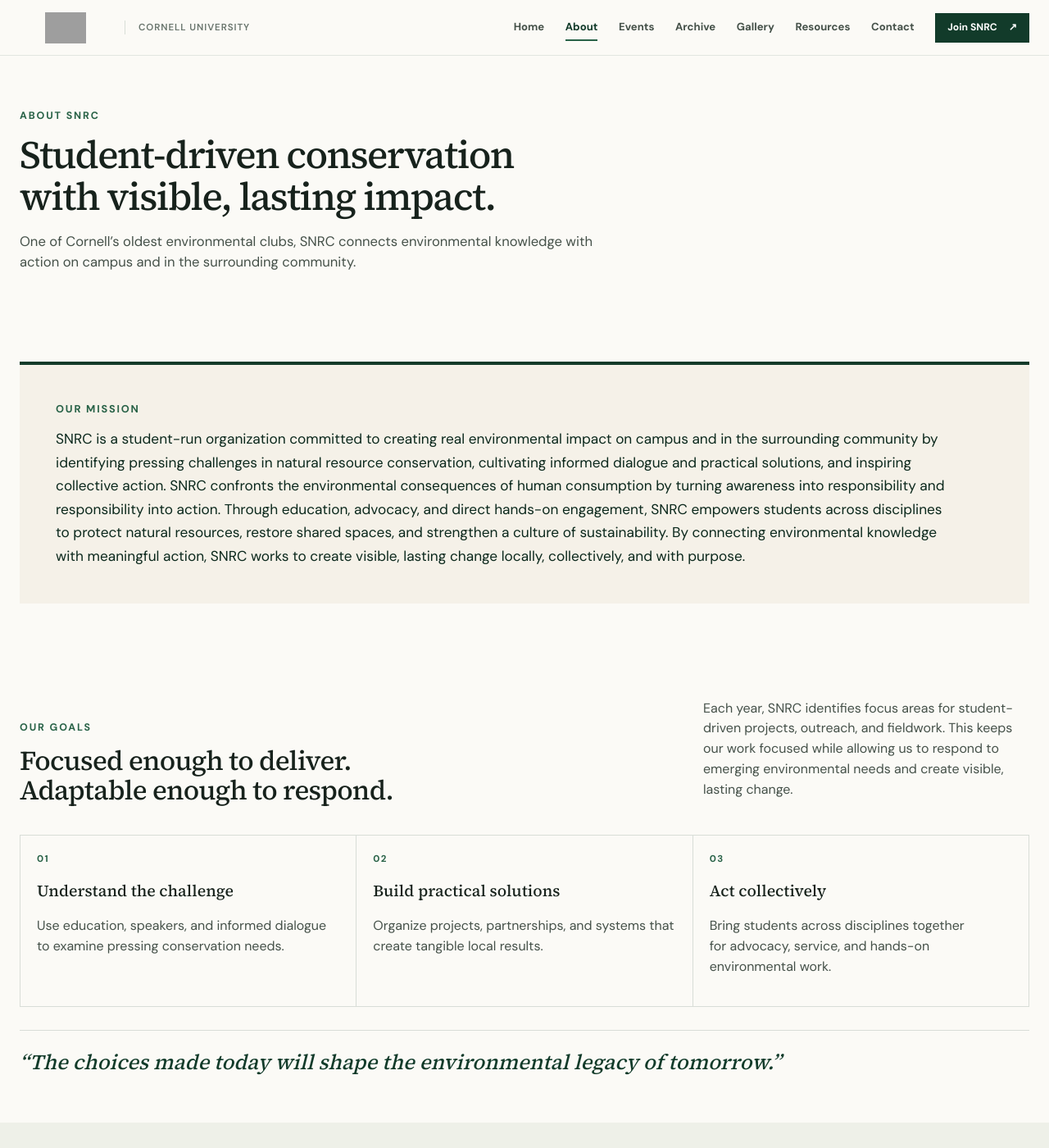
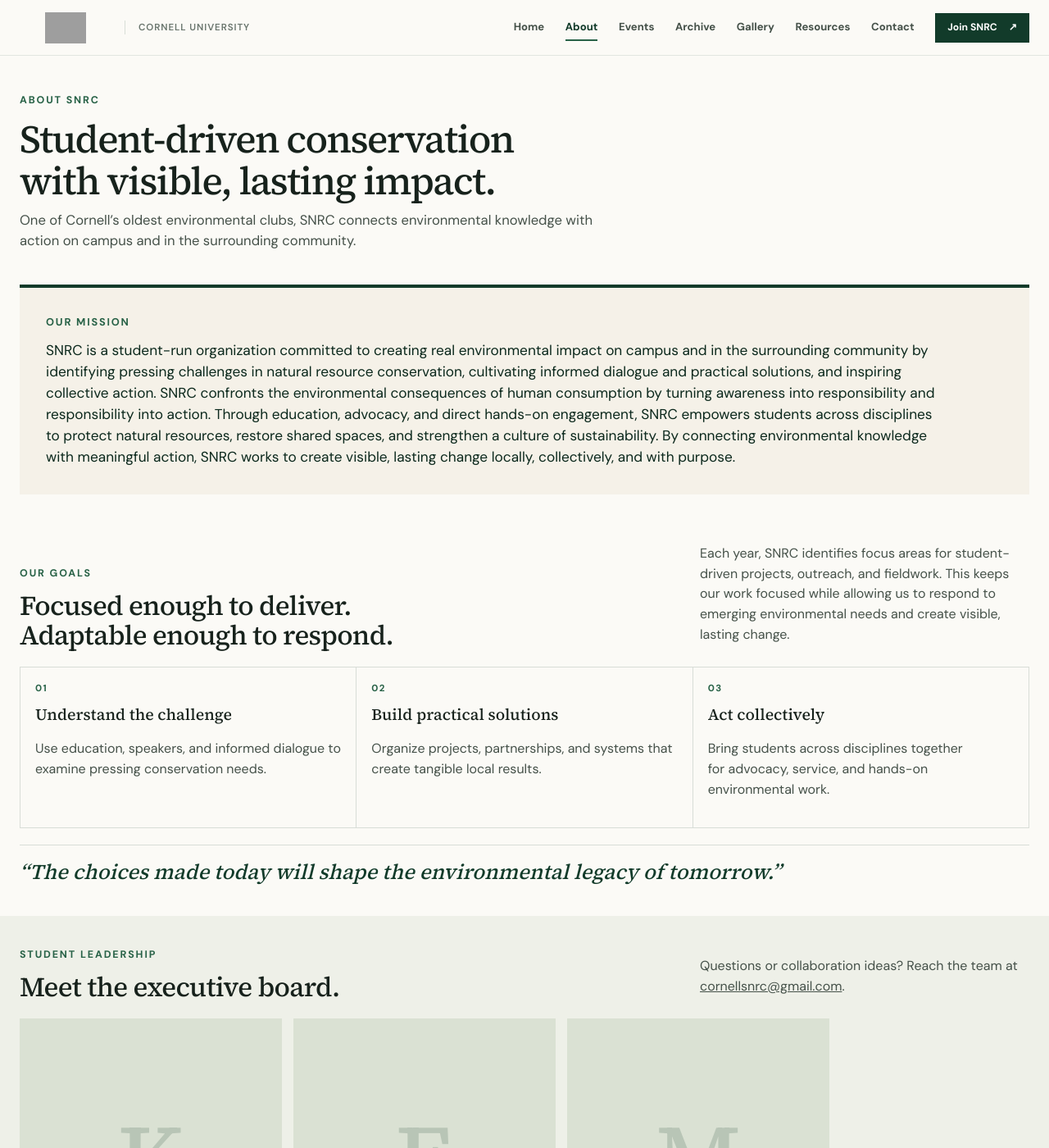
Before and after one commit to cornellsnrc/cornellsnrc.github.io, a Jekyll site: the page built from about.html, in a window 1280 px wide and 1400 px high. Shown: the whole window at 82% size. Built offline with Jekyll 4.4.1, drawn with Linux system fonts in a browser that asks for light colours; grey boxes are pictures that could not be loaded.

Commit message:
Compact informational page spacing

```diff
--- a/assets/css/main.css
+++ b/assets/css/main.css
@@ -321,6 +321,52 @@
 .collaboration-callout h2 { margin-bottom: 0; }
 .collaboration-callout .button { margin-top: 20px; }
 
+/* Compact informational pages */
+.page-about .page-hero,
+.page-gallery .page-hero,
+.page-resources .page-hero,
+.page-contact .page-hero { padding-top: clamp(34px, 3.5vw, 46px); padding-bottom: clamp(20px, 2.5vw, 30px); }
+.page-about .page-hero h1,
+.page-gallery .page-hero h1,
+.page-resources .page-hero h1,
+.page-contact .page-hero h1 { margin-bottom: 10px; }
+.page-about .page-hero > p:last-of-type,
+.page-gallery .page-hero > p:last-of-type,
+.page-resources .page-hero > p:last-of-type,
+.page-contact .page-hero > p:last-of-type { line-height: 1.45; }
+
+.page-about main > .section { padding-block: clamp(24px, 3vw, 38px); }
+.page-about main > .section:nth-of-type(2) { padding-top: 12px; padding-bottom: 22px; }
+.page-about .statement-panel { padding: clamp(22px, 2.8vw, 32px); }
+.page-about .statement-text-long { line-height: 1.5; }
+.page-about .section-heading-row { margin-bottom: 20px; gap: 26px; }
+.page-about .value-card { min-height: 150px; padding: 17px 18px; }
+.page-about .value-card > span { margin-bottom: 12px; }
+.page-about .legacy-quote { margin-top: 20px; padding-top: 16px; }
+.page-about .officer-grid { gap: 14px; }
+.page-about .officer-content { padding: 15px 16px 17px; }
+.page-about .officer-content h3 { margin-bottom: 7px; }
+.page-about .officer-content > p { line-height: 1.48; }
+
+.page-gallery main > .section { padding-top: 10px; padding-bottom: clamp(30px, 3vw, 42px); }
+.page-gallery .gallery-grid { gap: 12px; }
+
+.page-resources main > .section { padding-top: 12px; padding-bottom: clamp(30px, 3vw, 42px); }
+.page-resources .resource-sections { gap: 26px; }
+.page-resources .resource-group { gap: 34px; }
+.page-resources .resource-group h2 { margin-bottom: 8px; font-size: 1.75rem; }
+.page-resources .resource-card { padding-block: 11px; }
+.page-resources .resource-card small { line-height: 1.4; }
+
+.page-contact main > .section { padding-block: clamp(24px, 3vw, 36px); }
+.page-contact main > .section:nth-of-type(2) { padding-top: 10px; }
+.page-contact .contact-card { min-height: 175px; padding: 17px 18px; }
+.page-contact .contact-number { margin-bottom: 14px; }
+.page-contact .contact-card > p { margin-bottom: 5px; }
+.page-contact .collaboration-callout { gap: 30px; }
+.page-contact .collaboration-callout p { line-height: 1.48; }
+.page-contact .collaboration-callout .button { margin-top: 12px; }
+
 /* Archive */
 .archive-hero { padding-top: 38px; padding-bottom: 24px; }
 .archive-section { padding-top: 26px; padding-bottom: 40px; }
```
